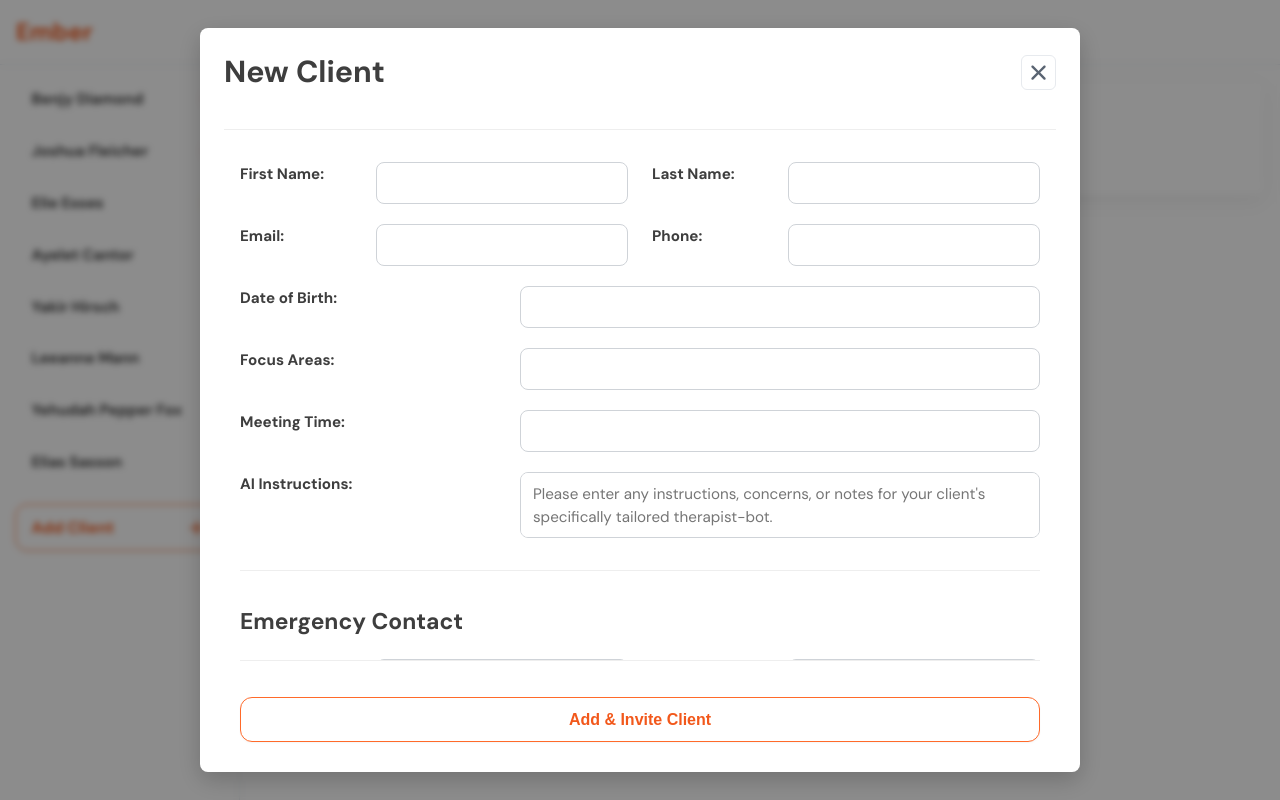
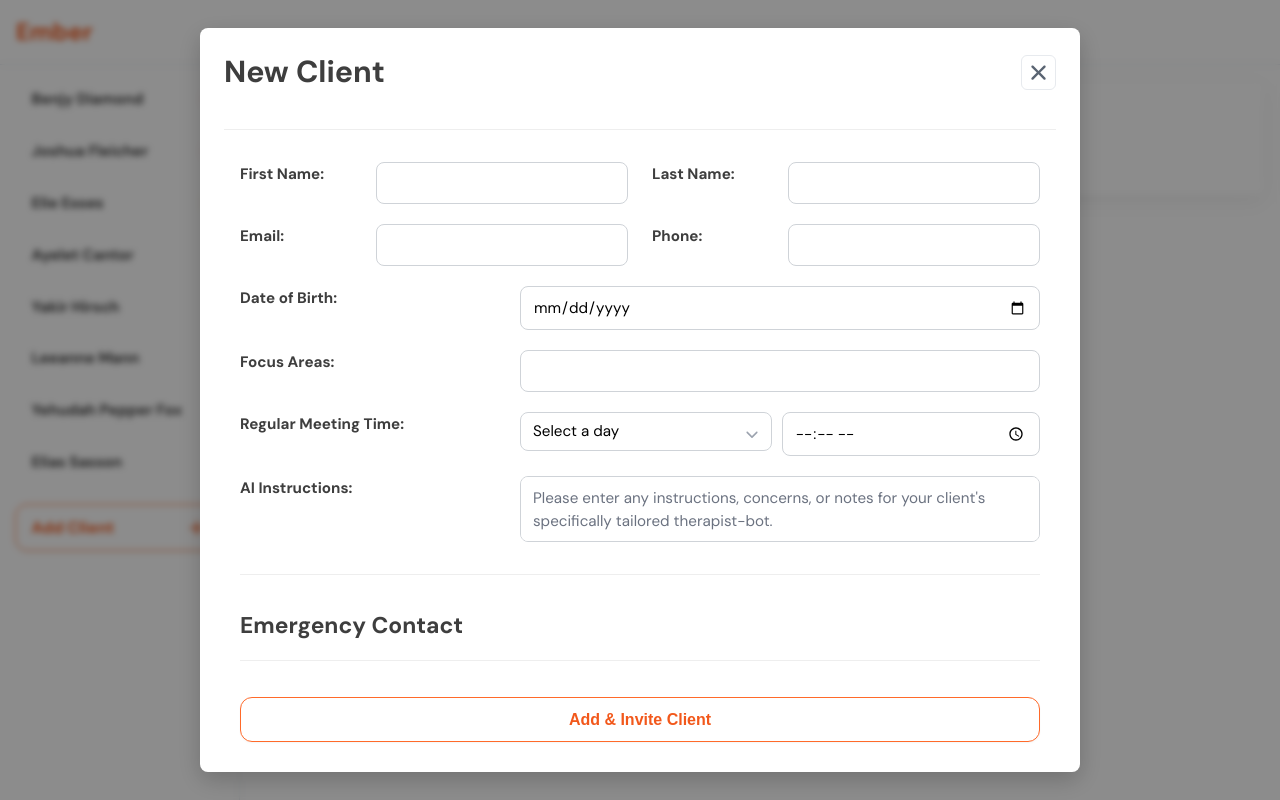
Before and after one commit to EmberTherapy/ember-frontend, a Next.js app: page /clients in a window 1280 px wide. Both pictures are taken after a click on the element "Add Client". Built offline with nearby package versions, Linux system fonts and the light colour scheme.

Commit message:
mandatory fields, rigid date and time

```diff
--- a/package.json
+++ b/package.json
@@ -9,6 +9,7 @@
     "lint": "eslint"
   },
   "dependencies": {
+    "@fortawesome/fontawesome-free": "^7.1.0",
     "@fortawesome/fontawesome-svg-core": "^7.1.0",
     "@fortawesome/free-regular-svg-icons": "^7.1.0",
     "@fortawesome/free-solid-svg-icons": "^7.1.0",
--- a/src/app/(app)/clients/clients.css
+++ b/src/app/(app)/clients/clients.css
@@ -292,6 +292,48 @@
   margin-bottom: 1.25rem;
 }
 
+.meeting-time-inputs {
+  display: flex;
+  gap: 10px;
+  width: 65%;
+}
+
+.meeting-day-wrapper {
+  position: relative;
+  width: 65%; /* or 100% and let the parent control width */
+}
+
+.meeting-day-select {
+  width: 100%;
+  padding: 10px 40px 10px 12px;  /* extra right padding for the icon */
+  border: 1px solid #cfd3d8;
+  border-radius: 8px;
+  font-size: 0.95rem;
+  outline: none;
+  font-family: inherit;
+  background-color: #fff;
+
+  /* hide native arrow */
+  appearance: none;
+  -webkit-appearance: none;
+  -moz-appearance: none;
+}
+
+.meeting-day-select:focus {
+  border-color: var(--color-primary-light);
+  box-shadow: 0 0 4px rgba(242, 88, 27, 0.3);
+}
+
+.meeting-day-icon {
+  position: absolute;
+  right: 12px;
+  top: 50%;
+  transform: translateY(-50%);
+  pointer-events: none;   /* clicks still hit the select */
+  font-size: 0.8rem;
+  color: #9ca3af;         /* tweak if you want it darker/lighter */
+}
+
 .modal .half-group {
   display: flex;
   justify-content: space-between;
@@ -334,6 +376,11 @@
   outline: none;
   font-family: inherit;
   transition: height 0.15s ease;
+
+}
+
+::-webkit-input-placeholder {
+  color: #6B7280;
 }
 
 .modal .form-group input:focus {
@@ -771,3 +818,8 @@
   box-shadow: 0 2px 4px rgba(242, 88, 27, 0.2);
   outline: none;
 }
+
+.mandatory-field {
+  border: 1px solid var(--color-red) !important;
+  background-color: var(--color-light-red);
+}
--- a/src/app/(app)/clients/components/displayCards/ClientCard.jsx
+++ b/src/app/(app)/clients/components/displayCards/ClientCard.jsx
@@ -2,6 +2,7 @@ import { useEffect, useState } from "react";
 import { FontAwesomeIcon } from '@fortawesome/react-fontawesome';
 import { faFlag, faPencil } from '@fortawesome/free-solid-svg-icons';
 import { getClientData } from "@/app/lib/api/fakeApi";
+import { formatTime } from "@/app/lib/dataUtils";
 
 export default function ClientCard({ client_id, onOpenPanel, onOpenModal }) {
     const [client, setClient] = useState(null);
@@ -65,7 +66,7 @@ export default function ClientCard({ client_id, onOpenPanel, onOpenModal }) {
             </div>
             <div className="client-card-row">
                 <h3 className="client-card-label">Next Meeting:</h3>
-                <p className="client-card-content">{client.meeting_time}</p>
+                <p className="client-card-content">{formatTime(client.meeting_time)}</p>
             </div>
             <div className="client-card-row client-card-bottom-row">
                 <h3 className="client-card-label">Focus Areas:</h3>
--- a/src/app/(app)/clients/components/modals/ClientFormModal.jsx
+++ b/src/app/(app)/clients/components/modals/ClientFormModal.jsx
@@ -1,10 +1,11 @@
 import { useEffect, useState, useRef, useLayoutEffect } from 'react';
 
 import { FontAwesomeIcon } from '@fortawesome/react-fontawesome';
-import { faXmark } from '@fortawesome/free-solid-svg-icons';
+import { faXmark, faChevronDown} from '@fortawesome/free-solid-svg-icons';
 import { toast } from 'sonner';
 
 import { createNewClient, updateClient, getClientFormData } from '@/app/lib/api/fakeApi';
+import { checkFormValidity } from '@/app/lib/dataUtils';
 
 export default function ClientFormModal({ mode, clientId, onCloseModal, onEarlyClose }) {
     const user_template = {
@@ -14,6 +15,7 @@ export default function ClientFormModal({ mode, clientId, onCloseModal, onEarlyC
         phone: "",
         email: "",
         focus_areas: [],
+        meeting_day: "",
         meeting_time: "",
         ai_instructions: "",
         emergency_contact: {
@@ -25,6 +27,16 @@ export default function ClientFormModal({ mode, clientId, onCloseModal, onEarlyC
     };
 
     const [form, setForm] = useState(user_template);
+
+    const daysOfWeek = [
+        'Monday',
+        'Tuesday',
+        'Wednesday',
+        'Thursday',
+        'Friday',
+        'Saturday',
+        'Sunday',
+    ];
 
     useEffect(() => {
         if (mode != "editClient") return;
@@ -39,6 +51,7 @@ export default function ClientFormModal({ mode, clientId, onCloseModal, onEarlyC
                 date_of_birth: form_data.client?.date_of_birth ?? "",
                 phone: form_data.client?.phone ?? "",
                 focus_areas: form_data.client?.focus_areas ?? [],
+                meeting_day: form_data.client?.meeting_day ?? "",
                 meeting_time: form_data.client?.meeting_time ?? "",
                 ai_instructions: form_data.client?.ai_instructions ?? "",
                 emergency_contact: {
@@ -51,6 +64,23 @@ export default function ClientFormModal({ mode, clientId, onCloseModal, onEarlyC
         })();
     }, [mode, clientId]);
 
+    function validateForm(form) {
+        const validationResult = checkFormValidity(form);
+        if (validationResult !== true) {
+            for (const field of validationResult) {
+                const el = document.getElementById(field);
+                console.log(el);
+                if (el) {
+                    el.classList.add("mandatory-field");
+                }
+            }
+        }
+
+        else {
+            return true;
+        }
+    }
+
     async function handleCreateNewClient() {
         const newUser = {
             first_name: form.first_name,
@@ -59,6 +89,7 @@ export default function ClientFormModal({ mode, clientId, onCloseModal, onEarlyC
             date_of_birth: form.date_of_birth,
             phone: form.phone,
             focus_areas: form.focus_areas,
+            meeting_day: form.meeting_day,
             meeting_time: form.meeting_time,
             ai_instructions: form.ai_instructions,
             emergency_contact: {
@@ -68,7 +99,11 @@ export default function ClientFormModal({ mode, clientId, onCloseModal, onEarlyC
                 phone: form.emergency_contact.phone
             }
         };
-
+        console.log(newUser);
+        if (!validateForm(newUser)) {
+            toast.error("Please fill in all required fields correctly.");
+            return;
+        }
         const toastId = toast.loading("Creating client...");
         if (await createNewClient(newUser)) {
             toast.dismiss(toastId);
@@ -88,6 +123,7 @@ export default function ClientFormModal({ mode, clientId, onCloseModal, onEarlyC
             phone: form.phone,
             email: form.email,
             focus_areas: form.focus_areas,
+            meeting_day: form.meeting_day,
             meeting_time: form.meeting_time,
             ai_instructions: form.ai_instructions,
             emergency_contact: {
@@ -97,7 +133,10 @@ export default function ClientFormModal({ mode, clientId, onCloseModal, onEarlyC
                 phone: form.emergency_contact.phone
             }
         };
-
+        if (!validateForm(updatedUser)) {
+            toast.error("Please fill in all required fields correctly.");
+            return;
+        }
         const toastId = toast.loading("Saving changes...");
         if (await updateClient(updatedUser)) {
             toast.dismiss(toastId);
@@ -133,32 +172,54 @@ export default function ClientFormModal({ mode, clientId, onCloseModal, onEarlyC
                     <div className = "emergency-contact-grid">
                         <div className="form-group">
                             <label>First Name: </label>
-                            <input type="text" name="first_name" value={form.first_name} onChange={(e) => setForm({ ...form, first_name: e.target.value })} />
+                            <input id="first_name" type="text" name="first_name" value={form.first_name} onChange={(e) => setForm({ ...form, first_name: e.target.value })} />
                         </div>
                         <div className="form-group">
                             <label>Last Name: </label>
-                            <input type="text" name="last_name" value={form.last_name} onChange={(e) => setForm({ ...form, last_name: e.target.value })} />
+                            <input id="last_name" type="text" name="last_name" value={form.last_name} onChange={(e) => setForm({ ...form, last_name: e.target.value })} />
                         </div>
                         <div className="form-group">
                             <label>Email: </label>
-                            <input type="text" name="email" value={form.email} onChange={(e) => setForm({ ...form, email: e.target.value })} />
+                            <input id="email" type="text" name="email" value={form.email} onChange={(e) => setForm({ ...form, email: e.target.value })} />
                         </div>
                         <div className="form-group">
-                                <label>Phone: </label>
-                                <input type="text" name="phone" value={form.phone} onChange={(e) => setForm({ ...form, phone: e.target.value })} />
+                            <label>Phone: </label>
+                            <input id="phone" type="text" name="phone" value={form.phone} onChange={(e) => setForm({ ...form, phone: e.target.value })} />
                         </div>
                     </div>
                     <div className="form-group">
                         <label>Date of Birth: </label>
-                        <input type="text" name="date_of_birth" value={form.date_of_birth} onChange={(e) => setForm({ ...form, date_of_birth: e.target.value })} />
+                        <input id="date_of_birth" type="date" name="date_of_birth" value={form.date_of_birth} onChange={(e) => setForm({ ...form, date_of_birth: e.target.value })} />
                     </div>
                     <div className="form-group">
                         <label>Focus Areas: </label>
                         <input type="text" name="focus_areas" value={form.focus_areas.join(", ")} onChange={(e) => setForm({ ...form, focus_areas: e.target.value.split(", ") })} />
                     </div>
                     <div className="form-group">
-                        <label>Meeting Time: </label>
-                        <input type="text" name="meeting_time" value={form.meeting_time} onChange={(e) => setForm({ ...form, meeting_time: e.target.value })} />
+                        <label> Regular Meeting Time: </label>
+                        <div className="meeting-time-inputs">
+                            <div className="meeting-day-wrapper">
+                                <select
+                                id="meeting_day"
+                                className="meeting-day-select"
+                                name="meeting_day"
+                                value={form.meeting_day}
+                                onChange={(e) => setForm({ ...form, meeting_day: e.target.value })}
+                                >
+                                <option value="">Select a day</option>
+                                {daysOfWeek.map((day) => (
+                                    <option key={day} value={day}>
+                                    {day}
+                                    </option>
+                                ))}
+                                </select>
+                                <FontAwesomeIcon
+                                    icon={faChevronDown}
+                                    className="meeting-day-icon"
+                                />
+                            </div>
+                            <input type="time" name="meeting_time" value={form.meeting_time} onChange={(e) => setForm({ ...form, meeting_time: e.target.value })} />
+                        </div>
                     </div>
                     <div className="form-group">
                         <label>AI Instructions: </label>
@@ -182,7 +243,7 @@ export default function ClientFormModal({ mode, clientId, onCloseModal, onEarlyC
                     <div className="emergency-contact-grid">
                         <div className="form-group">
                             <label>Name: </label>
-                            <input type="text" name="emergency_contact_name" value={form.emergency_contact.name} onChange={(e) => setForm({ ...form, emergency_contact: { ...form.emergency_contact, name: e.target.value } })} />
+                            <input id = "ec_name" type="text" name="emergency_contact_name" value={form.emergency_contact.name} onChange={(e) => setForm({ ...form, emergency_contact: { ...form.emergency_contact, name: e.target.value } })} />
                         </div>
                         <div className="form-group">
                             <label>Relationship: </label>
@@ -194,7 +255,7 @@ export default function ClientFormModal({ mode, clientId, onCloseModal, onEarlyC
                         </div>
                         <div className="form-group">
                             <label>Phone Number: </label>
-                            <input type="text" name="emergency_contact_phone" value={form.emergency_contact.phone} onChange={(e) => setForm({ ...form, emergency_contact: { ...form.emergency_contact, phone: e.target.value } })} />
+                            <input id = "ec_phone" type="text" name="emergency_contact_phone" value={form.emergency_contact.phone} onChange={(e) => setForm({ ...form, emergency_contact: { ...form.emergency_contact, phone: e.target.value } })} />
                         </div>
                     </div>
                 </div>
--- a/src/app/lib/api/data.ts
+++ b/src/app/lib/api/data.ts
@@ -98,7 +98,8 @@ export const clients: Client[] = [
     phone: "555-123-4567",
     email: "elie@example.com",
     focus_areas: ["anxiety", "sadness"],
-    meeting_time: "3pm Monday",
+    meeting_day: "Monday",
+    meeting_time: "15:00",
     ai_instructions: "Provide extra support around social anxiety and coping mechanisms. Client tends to overthink social interactions and benefits from gentle reframing exercises. Encourage mindfulness practices and structured journaling to increase awareness of triggers.",
     flagged: true,
     flag_severity: 1,
@@ -113,7 +114,8 @@ export const clients: Client[] = [
     date_of_birth: "1992-02-02",
     phone: "555-234-5678",
     focus_areas: ["anger", "depression"],
-    meeting_time: "4pm Tuesday",
+    meeting_day: "Tuesday",
+    meeting_time: "16:00",
     ai_instructions: "Support anger regulation and emotion labeling. Focus on mindfulness-based approaches and short grounding exercises when irritability increases.",
     flagged: false,
     flag_severity: null,
@@ -128,7 +130,8 @@ export const clients: Client[] = [
     date_of_birth: "1993-03-03",
     phone: "555-345-6789",
     focus_areas: ["stress", "fatigue"],
-    meeting_time: "5pm Wednesday",
+    meeting_day: "Wednesday",
+    meeting_time: "15:00",
     ai_instructions: "Avoid repetitive stress-management techniques; client prefers reflective or meaning-based dialogue. Encourage consistent sleep and daily structure.",
     flagged: false,
     flag_severity: null,
@@ -143,7 +146,8 @@ export const clients: Client[] = [
     date_of_birth: "1994-04-04",
     phone: "555-456-7890",
     focus_areas: ["boredom", "lack of motivation"],
-    meeting_time: "2pm Thursday",
+    meeting_day: "Thursday",
+    meeting_time: "15:00",
     ai_instructions: "Provide motivational enhancement strategies and goal-setting exercises to boost engagement with daily tasks.",
     flagged: true,
     flag_severity: 2,
@@ -158,7 +162,8 @@ export const clients: Client[] = [
     date_of_birth: "1995-05-05",
     phone: "555-567-8901",
     focus_areas: ["insomnia", "restlessness"],
-    meeting_time: "1pm Friday",
+    meeting_day: "Monday",
+    meeting_time: "11:00",
     ai_instructions: "Avoid discussions around occupational stress. Encourage good sleep hygiene, relaxation techniques, and body-scan meditation.",
     flagged: true,
     flag_severity: 2,
@@ -173,7 +178,8 @@ export const clients: Client[] = [
     date_of_birth: "1996-06-06",
     phone: "555-678-9012",
     focus_areas: ["anxiety", "stress"],
-    meeting_time: "10am Friday",
+    meeting_day: "Tuesday",
+    meeting_time: "11:00",
     ai_instructions: "Experiences social anxiety; use a supportive tone and reassurance. Reinforce grounding techniques before and after stressful interactions.",
     flagged: false,
     flag_severity: null,
@@ -189,7 +195,8 @@ export const clients: Client[] = [
     date_of_birth: "1997-07-07",
     phone: "555-789-0123",
     focus_areas: ["body image", "social anxiety"],
-    meeting_time: "11am Monday",
+    meeting_day: "Monday",
+    meeting_time: "11:00",
     ai_instructions: "Struggles with body-image-related self-esteem concerns. Approach with empathy and focus on cognitive reframing and self-acceptance exercises.",
     flagged: false,
     flag_severity: null,
@@ -204,7 +211,8 @@ export const clients: Client[] = [
     date_of_birth: "2005-09-26",
     phone: "555-890-1234",
     focus_areas: ["academic stress", "procrastination"],
-    meeting_time: "3pm Wednesday",
+    meeting_day: "Thursday",
+    meeting_time: "15:00",
     ai_instructions: "Help client develop time-management skills and reduce procrastination through structured planning and positive reinforcement.",
     flagged: false,
     flag_severity: null,
```
Also changed, not shown: src/app/lib/dataUtils.ts (+78 -1 lines), src/app/lib/types.ts (+13 -0 lines).
